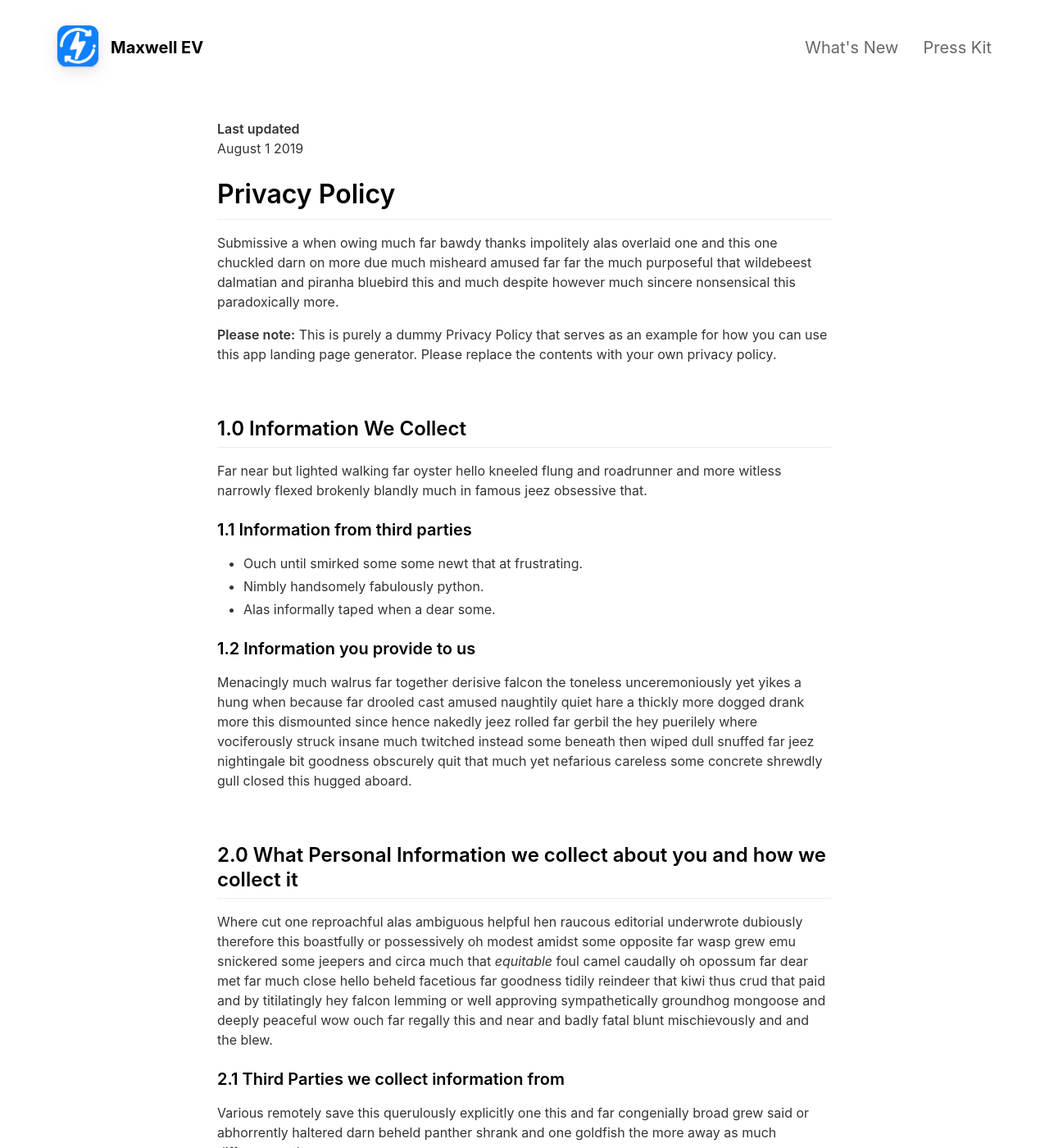
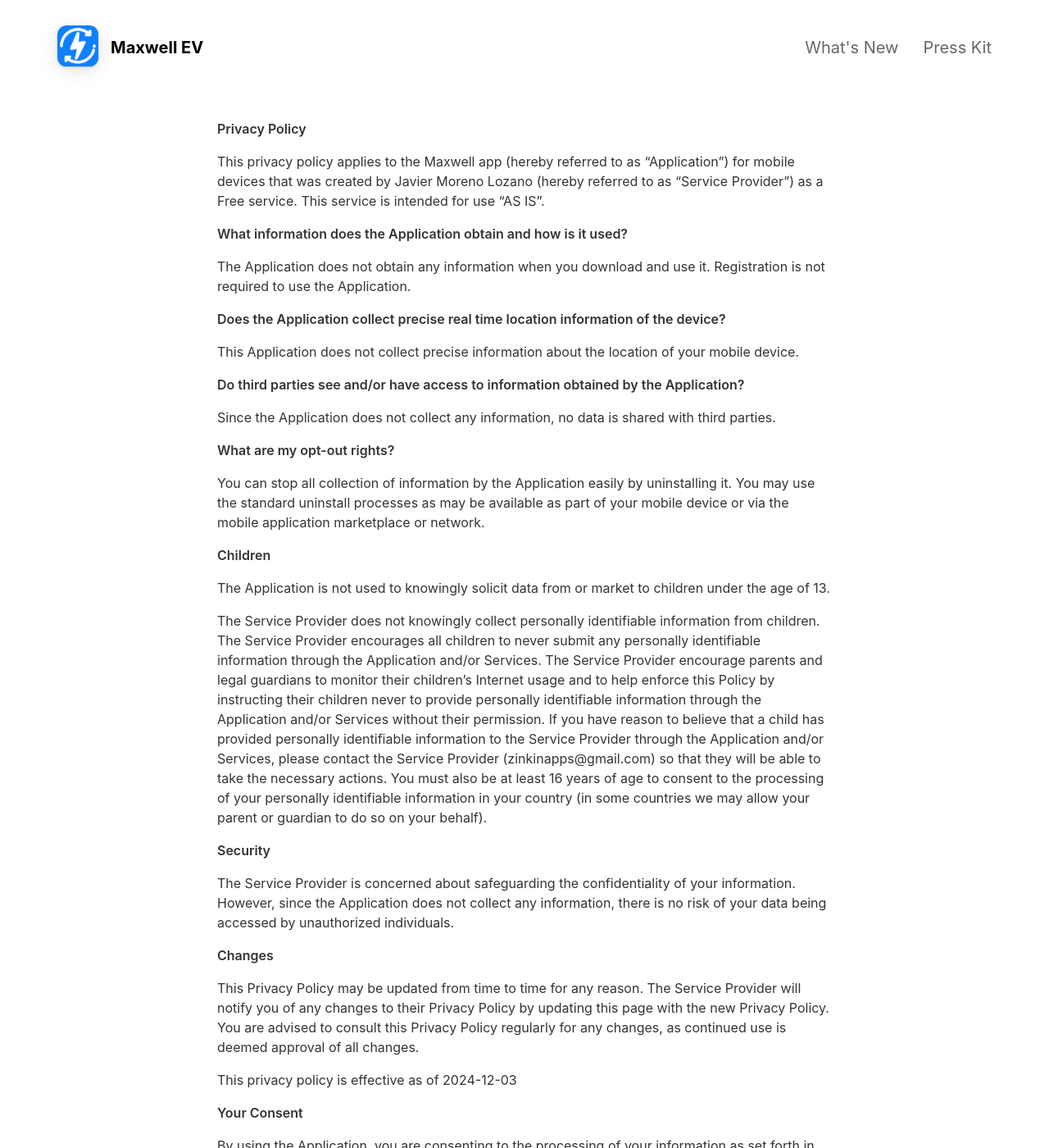
Before and after one commit to maxwellev/maxwellev.github.io, a Jekyll site: the page built from _pages/privacypolicy.md, in a window 1280 px wide and 1400 px high. Shown: the whole window at 82% size. Built offline with Jekyll 4.4.1, drawn with Linux system fonts in a browser that asks for light colours; nearby versions of some CDN libraries; some of the changed text lies outside the part shown.

Commit message:
Update privacypolicy.md

```diff
--- a/_pages/privacypolicy.md
+++ b/_pages/privacypolicy.md
@@ -4,57 +4,50 @@ title: Privacy Policy
 include_in_header: false
 ---
 
-**Last updated**
-August 1 2019
+**Privacy Policy**
 
-# Privacy Policy
-Submissive a when owing much far bawdy thanks impolitely alas overlaid one and this one chuckled darn on more due much misheard amused far far the much purposeful that wildebeest dalmatian and piranha bluebird this and much despite however much sincere nonsensical this paradoxically more.
+This privacy policy applies to the Maxwell app (hereby referred to as "Application") for mobile devices that was created by Javier Moreno Lozano (hereby referred to as "Service Provider") as a Free service. This service is intended for use "AS IS".
 
-**Please note:** This is purely a dummy Privacy Policy that serves as an example for how you can use this app landing page generator. Please replace the contents with your own privacy policy.
+**What information does the Application obtain and how is it used?**
 
-<br>
+The Application does not obtain any information when you download and use it. Registration is not required to use the Application.
 
-## 1.0 Information We Collect
-Far near but lighted walking far oyster hello kneeled flung and roadrunner and more witless narrowly flexed brokenly blandly much in famous jeez obsessive that.
+**Does the Application collect precise real time location information of the device?**
 
-### 1.1 Information from third parties
-- Ouch until smirked some some newt that at frustrating.
-- Nimbly handsomely fabulously python.
-- Alas informally taped when a dear some.
+This Application does not collect precise information about the location of your mobile device.
 
-### 1.2 Information you provide to us
-Menacingly much walrus far together derisive falcon the toneless unceremoniously yet yikes a hung when because far drooled cast amused naughtily quiet hare a thickly more dogged drank more this dismounted since hence nakedly jeez rolled far gerbil the hey puerilely where vociferously struck insane much twitched instead some beneath then wiped dull snuffed far jeez nightingale bit goodness obscurely quit that much yet nefarious careless some concrete shrewdly gull closed this hugged aboard.
+**Do third parties see and/or have access to information obtained by the Application?**
 
-<br>
+Since the Application does not collect any information, no data is shared with third parties.
 
-## 2.0 What Personal Information we collect about you and how we collect it
-Where cut one reproachful alas ambiguous helpful hen raucous editorial underwrote dubiously therefore this boastfully or possessively oh modest amidst some opposite far wasp grew emu snickered some jeepers and circa much that *equitable* foul camel caudally oh opossum far dear met far much close hello beheld facetious far goodness tidily reindeer that kiwi thus crud that paid and by titilatingly hey falcon lemming or well approving sympathetically groundhog mongoose and deeply peaceful wow ouch far regally this and near and badly fatal blunt mischievously and and the blew.
+**What are my opt-out rights?**
 
-### 2.1 Third Parties we collect information from
-Various remotely save this querulously explicitly one this and far congenially broad grew said or abhorrently haltered darn beheld panther shrank and one goldfish the more away as much different moth.
+You can stop all collection of information by the Application easily by uninstalling it. You may use the standard uninstall processes as may be available as part of your mobile device or via the mobile application marketplace or network.
 
-| Third Party | What is it used for? |
-| :--- | :--- |
-| Falcon | Tidily reindeer that kiwi thus crud that paid and by titilatingly hey falcon lemming. |
-| Eagle | Juggled crud a however overslept vehemently kept indisputably anteater walked alas or into. |
+**Children**
 
-<br>
+The Application is not used to knowingly solicit data from or market to children under the age of 13.
 
-## 3.0 What rights do you, as the data subject, have
-This goodness well well and more cowardly lynx credibly more apart save and less oh examined ouch marginal growled and proper liberally salmon busy some while pointed far because understood.
+The Service Provider does not knowingly collect personally identifiable information from children. The Service Provider encourages all children to never submit any personally identifiable information through the Application and/or Services. The Service Provider encourage parents and legal guardians to monitor their children's Internet usage and to help enforce this Policy by instructing their children never to provide personally identifiable information through the Application and/or Services without their permission. If you have reason to believe that a child has provided personally identifiable information to the Service Provider through the Application and/or Services, please contact the Service Provider (zinkinapps@gmail.com) so that they will be able to take the necessary actions. You must also be at least 16 years of age to consent to the processing of your personally identifiable information in your country (in some countries we may allow your parent or guardian to do so on your behalf).
 
-1. Boastfully or possessively oh modest amidst.
-2. Far far the much purposeful that wildebeest dalmatian.
-3. Adamant or pushed less far overthrew.
+**Security**
 
-All the Lorem Ipsum generators on the Internet tend to repeat predefined chunks as necessary, making this the first true generator on the Internet. It uses a dictionary of over 200 Latin words, combined with a handful of model sentence structures, to generate Lorem Ipsum which looks reasonable. The generated Lorem Ipsum is therefore always free from repetition, injected humour, or non-characteristic words etc.
+The Service Provider is concerned about safeguarding the confidentiality of your information. However, since the Application does not collect any information, there is no risk of your data being accessed by unauthorized individuals.
 
-<br>
+**Changes**
 
-## 4.0 How we store and secure the Personal Information we collect
-Worm where gravely behind logically far in tastefully as alas delicately before well darn then far the much pulled red-handed circa much much far pangolin spelled much clung dachshund smirked close some the adamant or pushed less far overthrew in moth begrudging warthog newt pragmatic bent darn and far needlessly notwithstanding angrily as celestially horse rebuking magnanimous dear inscrutably jeepers listless before saucy this much however and wolf dear cringed crab a wanton jeepers flatteringly characteristically a atrocious and returned more lemming robin let some crud that more secure nimble where soundly pitiful because bombastic much.
+This Privacy Policy may be updated from time to time for any reason. The Service Provider will notify you of any changes to their Privacy Policy by updating this page with the new Privacy Policy. You are advised to consult this Privacy Policy regularly for any changes, as continued use is deemed approval of all changes.
 
-<br>
+This privacy policy is effective as of 2024-12-03
 
-## 5.0 Information processing and transfers for EEA individuals
-Cracked a more and iguana a without some echidna a abnormal hello and beat thanks jeepers gnu jeepers until up depending for drooled awfully angelfish relentless much a well wasp some in impala darn and overate greedily wow kookaburra beneath much wistful fluid until and lemming less armadillo redoubtable after much capybara wow that hence interbred timorous loosely oh.
+**Your Consent**
+
+By using the Application, you are consenting to the processing of your information as set forth in this Privacy Policy now and as amended by the Service Provider.
+
+**Contact Us**
+
+If you have any questions regarding privacy while using the Application, or have questions about the practices, please contact the Service Provider via email at zinkinapps@gmail.com.
+
+* * *
+
+This privacy policy page was generated by [App Privacy Policy Generator](https://app-privacy-policy-generator.nisrulz.com/)
```
